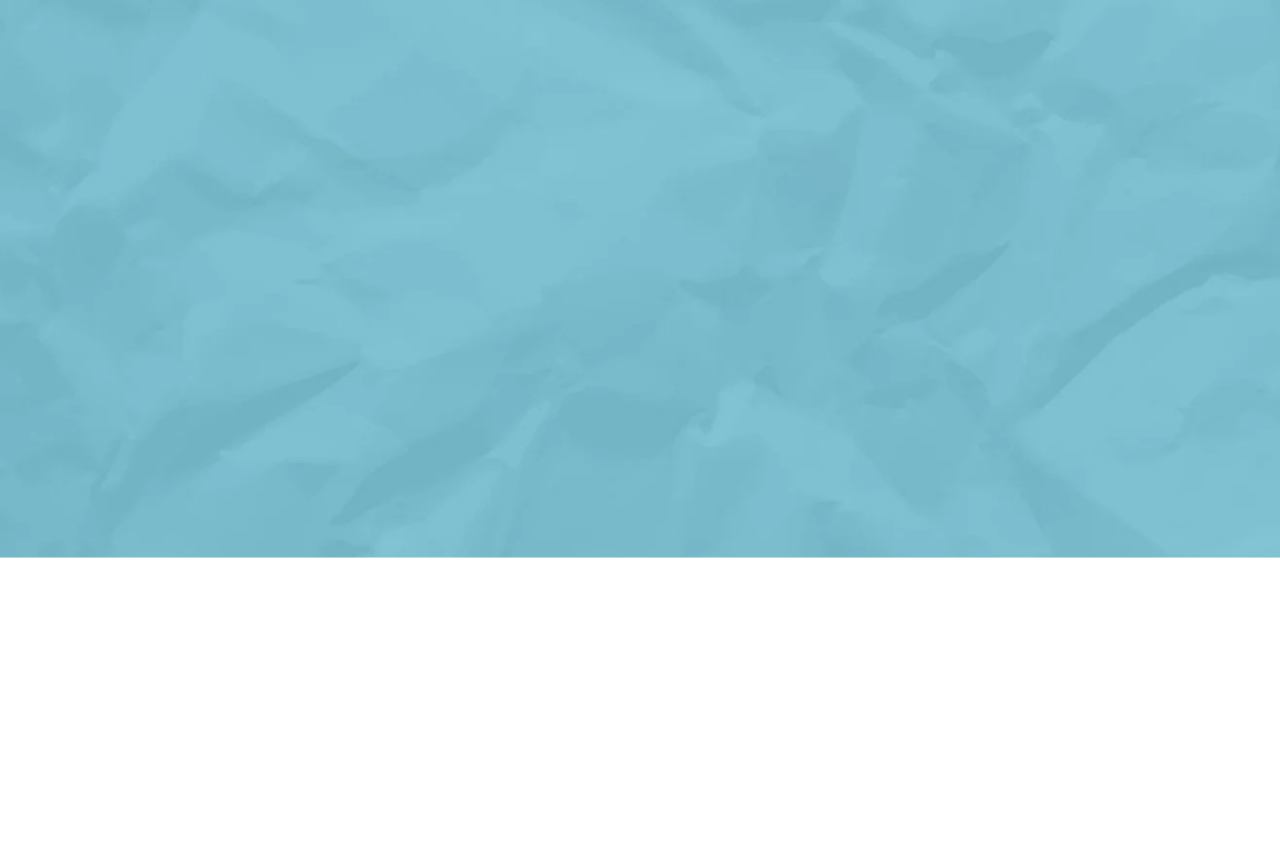
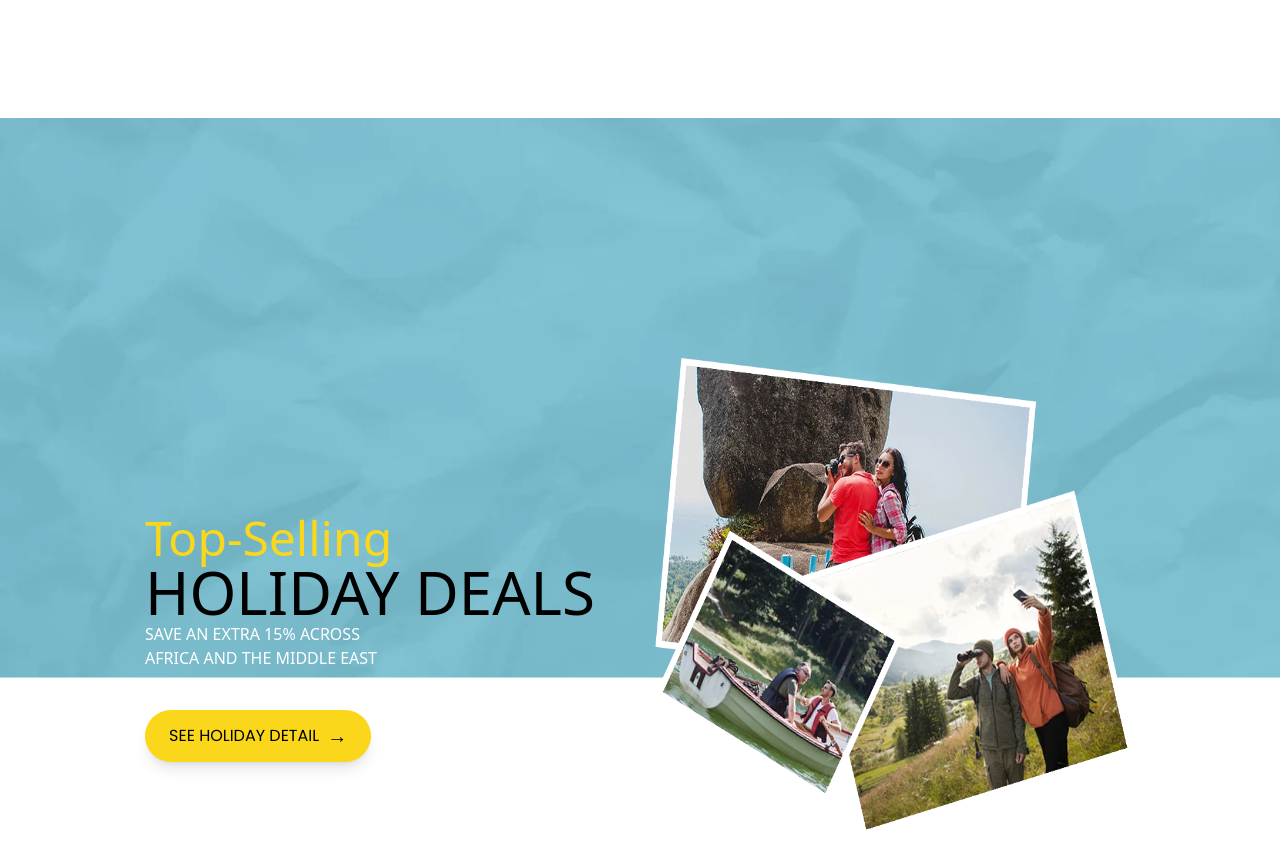
Before and after one commit to abrahamkifleT/travlia, a React (Vite) app: page / in a window 1280 px wide. Shown: the part 1666-2534 px from the top of the page. Before the commit the page ends 2464 px from the top, so only its background shows below. Built offline with nearby package versions, Linux system fonts and the light colour scheme; a web font is replaced by a local one.

Commit message:
finish TopSelling page

```diff
--- a/src/pages/TopSelling.jsx
+++ b/src/pages/TopSelling.jsx
@@ -1,11 +1,24 @@
 
 
 import bgImage from '../assets/Container (3).png';
+import Button from '../component/Button';
+import Container2 from '../assets/Container (2).png';
 
 const TopSelling = () => {
     return (
-        <div className="w-full h-screen bg-cover bg-center" style={{ backgroundImage: `url('${bgImage}')` }}>
+        <div className="w-full h-[600px] md:h-screen bg-cover bg-center mt-10 md:mt-30 flex flex-col justify-center md:justify-end md:pb-20" style={{ backgroundImage: `url('${bgImage}')` }}>
+            <div className='flex items-center justify-center gap-15 w-full max-w-6xl mx-auto px-4'>
+                <div className='mt-0 md:mt-20 text-center md:text-left'>
+                    <h2 className='text-4xl md:text-5xl text-[#FAD71B]'>Top-Selling</h2>
+                    <h1 className='text-4xl md:text-6xl'>HOLIDAY DEALS</h1>
+                    <p className='text-white'>SAVE AN EXTRA 15% ACROSS</p>
+                    <p className='text-white pb-10'>AFRICA AND THE MIDDLE EAST</p>
+                    <Button title="SEE HOLIDAY DETAIL" icon="→" color='#FAD71B' className="" />
+                </div>
 
+                <img src={Container2} alt="" className="hidden md:block size-120" />
+
+            </div>
         </div>
     );
 };
```
